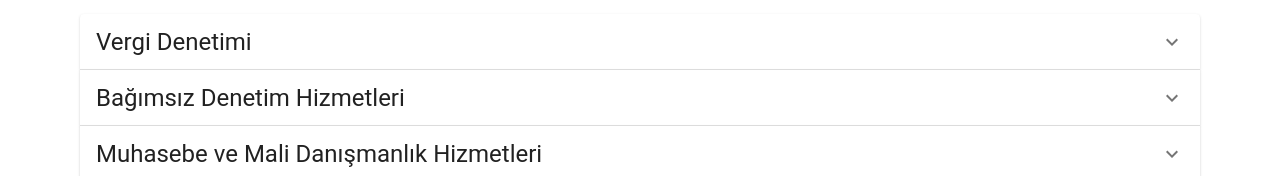
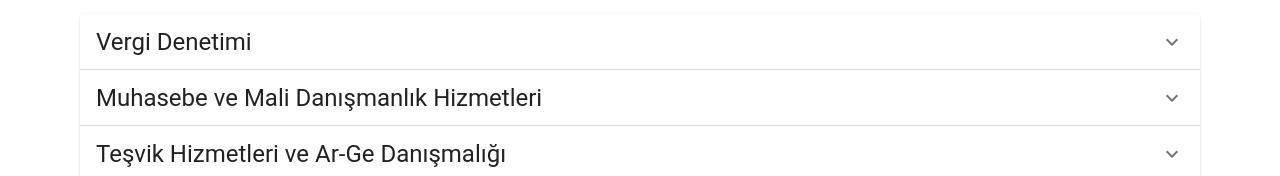
Before and after one commit to fjhus16/GroupMFHWebs, a Next.js app: page / in a window 1280 px wide. Shown: the part 586-762 px from the top of the page. Built offline with nearby package versions, Linux system fonts and the light colour scheme.

Commit message:
small fixes

```diff
--- a/components/accordion.tsx
+++ b/components/accordion.tsx
@@ -14,19 +14,6 @@ export default function SimpleAccordion() {
                     aria-controls="panel1a-content"
                     id="panel1a-header">
                     <Typography variant="h5">Vergi Denetimi</Typography>
-                </AccordionSummary>
-                <AccordionDetails>
-                    <Typography>
-                        <>KGK ve SPK yetki belgeleri ile şirketlerin finansal bilgilerinin,<br />düzenleyici kurumlarca belirlenen esaslara göre bağımsız denetimi ve raporlanması faaliyetlerini kapsar.<br />MFH Group, söz konusu denetimlerde finansal tablolarda şirketin ekonomik durumuna ilişkin verilen bilgilerin<br />doğruluğunu belirlemeyi amaçlar.</>
-                    </Typography>
-                </AccordionDetails>
-            </Accordion>
-            <Accordion>
-                <AccordionSummary
-                    expandIcon={<ExpandMoreIcon />}
-                    aria-controls="panel2a-content"
-                    id="panel2a-header">
-                    <Typography variant="h5">Bağımsız Denetim Hizmetleri</Typography>
                 </AccordionSummary>
                 <AccordionDetails>
                     <Typography>
--- a/pages/contact.tsx
+++ b/pages/contact.tsx
@@ -25,7 +25,7 @@ export default function Contact() {
               <input type="text" name="_honey" className="hidden" />
               <input type="hidden" name="_captcha" value="false" />
               <input type="hidden" name="_template" value="box" />
-              <button className='w-[20%] py-2 rounded bg-gray-800 text-white' type="submit">Gönder</button>
+              <button className='w-[25%] py-2 px-2 rounded bg-gray-800 text-white' type="submit">Gönder</button>
             </form>
           </div>
         </Container>
```
Also changed, not shown: package.json (+7 -0 lines), 1 other file (tests, documents, lock files or other folders).
